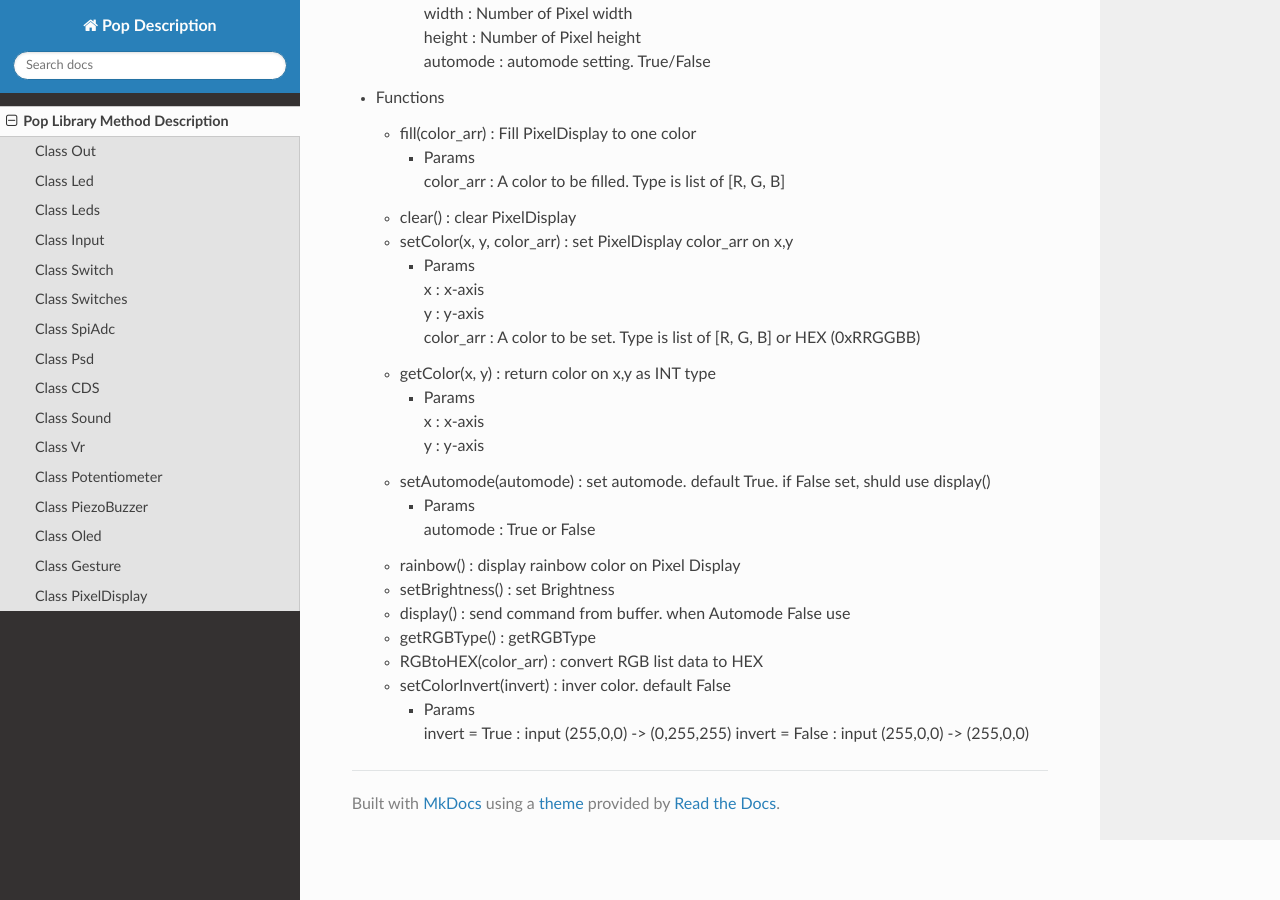
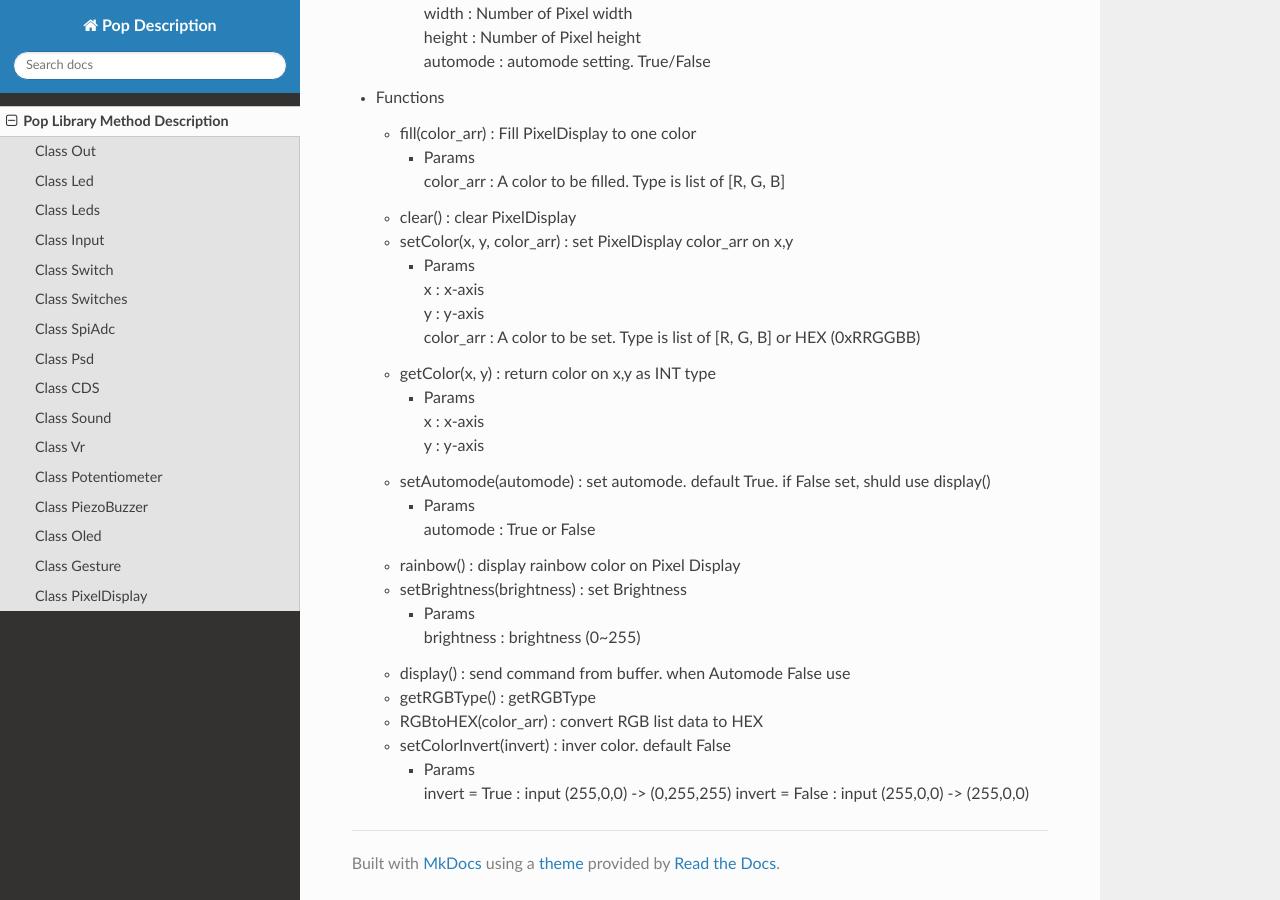
Before and after one commit to hbe-dev/pop_test_rtd, an MkDocs documentation site: the page built from docs/index.md, in a window 1280 px wide and 900 px high, scrolled down 11453 px. Built offline with MkDocs 1.6.1, drawn with Linux system fonts in a browser that asks for light colours; nearby versions of some CDN libraries.

Commit message:
Update index.md

```diff
--- a/docs/index.md
+++ b/docs/index.md
@@ -428,7 +428,9 @@
 		* Params
 			automode : True or False
 	* rainbow() : display rainbow color on Pixel Display
-	* setBrightness() : set Brightness
+	* setBrightness(brightness) : set Brightness
+		* Params
+			brightness : brightness (0~255)
 	* display() : send command from buffer. when Automode False use
 	* getRGBType() : getRGBType
 	* RGBtoHEX(color_arr) : convert RGB list data to HEX
```
